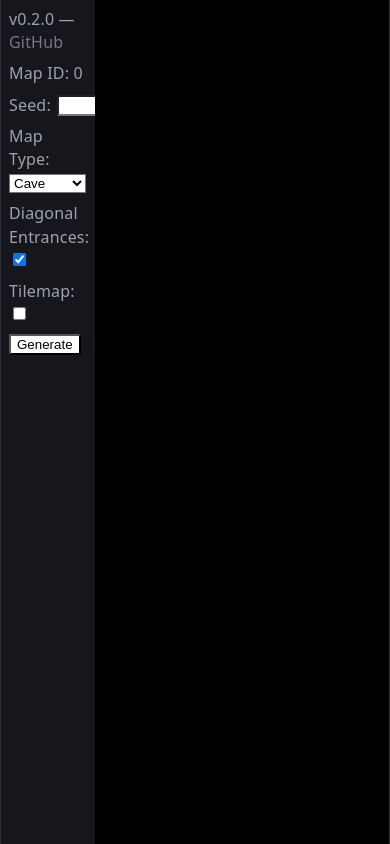
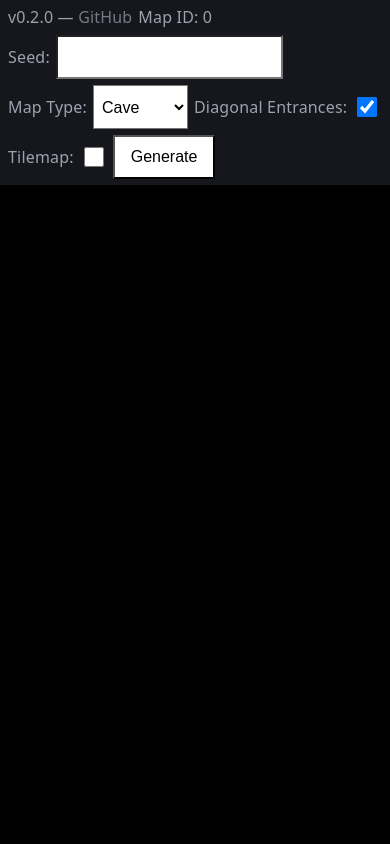
Before and after one commit to PetarKanev/2D-Map-Generator, a React (Vite) app: page / in a window 390 px wide. Built offline with nearby package versions, Linux system fonts and the light colour scheme.

Commit message:
Add commenting, dynamic display styling based on device

```diff
--- a/src/App.css
+++ b/src/App.css
@@ -1,3 +1,7 @@
+/* ---------------------------------------------------------------------------
+   Layout
+   --------------------------------------------------------------------------- */
+
 #app-container {
   width: 100%;
   height: 100vh;
@@ -16,6 +20,17 @@
   gap: 8px;
   padding: 8px;
 }
+
+#right-panel {
+  position: relative;
+  background-color: black;
+  width: 80%;
+  height: 100%;
+}
+
+/* ---------------------------------------------------------------------------
+   Left Panel — Controls
+   --------------------------------------------------------------------------- */
 
 #metadata {
   display: flex;
@@ -37,12 +52,9 @@
   flex-wrap: nowrap;
 }
 
-#right-panel {
-  position: relative;
-  background-color: black;
-  width: 80%;
-  height: 100%;
-}
+/* ---------------------------------------------------------------------------
+   Canvas
+   --------------------------------------------------------------------------- */
 
 #loading-overlay {
   position: absolute;
@@ -85,6 +97,10 @@
   height: auto;
 }
 
+/* ---------------------------------------------------------------------------
+   HD Modal
+   --------------------------------------------------------------------------- */
+
 #hd-modal-overlay {
   position: fixed;
   inset: 0;
@@ -121,6 +137,10 @@
   z-index: 1001;
 }
 
+/* ---------------------------------------------------------------------------
+   Misc
+   --------------------------------------------------------------------------- */
+
 #app-version a {
   color: inherit;
   text-decoration: none;
@@ -131,3 +151,125 @@
   opacity: 1;
   text-decoration: underline;
 }
+
+/* ---------------------------------------------------------------------------
+   Responsive — Tablet (769px – 1024px)
+   --------------------------------------------------------------------------- */
+
+/* Tablet: narrow sidebar to fixed width so canvas gets more space. */
+@media (min-width: 769px) and (max-width: 1024px) {
+  #left-panel {
+    width: 180px;
+    min-width: 180px;
+    flex-shrink: 0;
+  }
+
+  /* Let right panel absorb the remaining space left by fixed-width sidebar. */
+  #right-panel {
+    width: auto;
+    flex: 1;
+  }
+}
+
+/* ---------------------------------------------------------------------------
+   Responsive — Mobile (≤768px)
+   --------------------------------------------------------------------------- */
+
+/* Mobile: stack controls above canvas instead of side-by-side. */
+@media (max-width: 768px) {
+  #app-container {
+    flex-direction: column;
+    /* 100svh (small viewport height) excludes the browser's collapsing address
+       bar, preventing the bottom of the layout being cut off on iOS/Android. */
+    height: 100svh;
+    max-height: 100svh;
+    overflow: visible;
+  }
+
+  /* Controls become a horizontal wrapping row across the top. */
+  #left-panel {
+    width: 100%;
+    height: auto;
+    flex-direction: row;
+    flex-wrap: wrap;
+    align-items: center;
+    gap: 6px;
+    padding: 6px 8px;
+    overflow-x: auto;  /* scroll if controls overflow rather than pushing canvas down */
+    flex-shrink: 0;
+  }
+
+  /* Canvas panel fills all remaining vertical space below the controls row. */
+  #right-panel {
+    width: 100%;
+    flex: 1;
+    /* Without min-height: 0, flex children won't shrink below their
+       intrinsic content size, causing the canvas to overflow the viewport. */
+    min-height: 0;
+  }
+
+  /* Ensure each label+control row has a 44px minimum touch target height. */
+  #map-type-row,
+  #diagonal-row,
+  #tilemap-row {
+    display: flex;
+    align-items: center;
+    min-height: 44px;
+    gap: 6px;
+  }
+
+  /* 44px touch targets on form elements; 16px prevents iOS Safari from
+     zooming the viewport when an input is focused. */
+  #left-panel input[type="text"] {
+    min-height: 44px;
+    font-size: 16px;
+    padding: 0 8px;
+    box-sizing: border-box;
+  }
+
+  #left-panel select {
+    min-height: 44px;
+    font-size: 16px;
+    padding: 0 4px;
+  }
+
+  #left-panel button {
+    min-height: 44px;
+    padding: 0 16px;
+    font-size: 16px;
+  }
+
+  /* Larger checkbox hit area for touch. */
+  #left-panel input[type="checkbox"] {
+    width: 20px;
+    height: 20px;
+  }
+
+  /* Metadata flows as a horizontal wrapping grid instead of a vertical list. */
+  #metadata {
+    flex-direction: row;
+    flex-wrap: wrap;
+    gap: 4px 12px;
+    align-items: center;
+  }
+
+  #metadata-title {
+    width: 100%;
+    text-align: left;
+  }
+
+  /* Suppress native browser pan/pinch so JS touch handlers get all events. */
+  #hd-modal-overlay {
+    touch-action: none;
+  }
+
+  /* Expand close button to 44px touch target. */
+  #hd-modal-close {
+    min-width: 44px;
+    min-height: 44px;
+    display: flex;
+    align-items: center;
+    justify-content: center;
+    font-size: 1.8rem;
+  }
+}
--- a/src/App.tsx
+++ b/src/App.tsx
@@ -93,13 +93,13 @@ function App() {
           <label>Seed:</label>
           <input type="text" value={seed ?? ''} onChange={handleSeedChange} />
         </div>
-        <div>
+        <div id="map-type-row">
           Map Type: <SimpleSelect options={mapTypes} value={selectedMapType} onChange={setSelectedMapType} />
         </div>
-        <div>
+        <div id="diagonal-row">
           Diagonal Entrances: <input type="checkbox" checked={preferDiagonal ?? true} onChange={(e) => setPreferDiagonal(e.target.checked)} />
         </div>
-        <div>
+        <div id="tilemap-row">
           Tilemap: <input type="checkbox" checked={useTilemap} onChange={(e) => setUseTilemap(e.target.checked)} />
         </div>
         <button onClick={handleGenerate}>Generate</button>
--- a/src/index.css
+++ b/src/index.css
@@ -1,3 +1,7 @@
+/* ---------------------------------------------------------------------------
+   CSS Variables
+   --------------------------------------------------------------------------- */
+
 :root {
   --text: #6b6375;
   --text-h: #08060d;
@@ -30,6 +34,10 @@
   }
 }
 
+/* ---------------------------------------------------------------------------
+   Theme
+   --------------------------------------------------------------------------- */
+
 /* Apply dark palette for both explicit dark mode and light mode browsers —
    this app always renders dark regardless of system preference. */
 @media (prefers-color-scheme: dark), (prefers-color-scheme: light) {
@@ -47,6 +55,10 @@
       rgba(0, 0, 0, 0.4) 0 10px 15px -3px, rgba(0, 0, 0, 0.25) 0 4px 6px -2px;
   }
 }
+
+/* ---------------------------------------------------------------------------
+   Root & Global
+   --------------------------------------------------------------------------- */
 
 #root {
   width: 1126px;
@@ -68,3 +80,16 @@ input, select, button {
   color: #000;
   background: #fff;
 }
+
+/* ---------------------------------------------------------------------------
+   Responsive — Mobile (≤768px)
+   --------------------------------------------------------------------------- */
+
+/* Mobile: remove the decorative side border that causes a horizontal scrollbar
+   on narrow viewports where max-width: 100% kicks in. */
+@media (max-width: 768px) {
+  #root {
+    width: 100%;
+    border-inline: none;
+  }
+}
--- a/src/main.tsx
+++ b/src/main.tsx
@@ -2,6 +2,10 @@ import { StrictMode } from 'react'
 import { createRoot } from 'react-dom/client'
 import './index.css'
 import App from './App.tsx'
+
+// ---------------------------------------------------------------------------
+// Entry point
+// ---------------------------------------------------------------------------
 
 createRoot(document.getElementById('root')!).render(
   <StrictMode>
```
Also changed, not shown: src/components/HdModal.tsx (+117 -26 lines), src/utils/PseudoRandom.tsx (+8 -0 lines).
